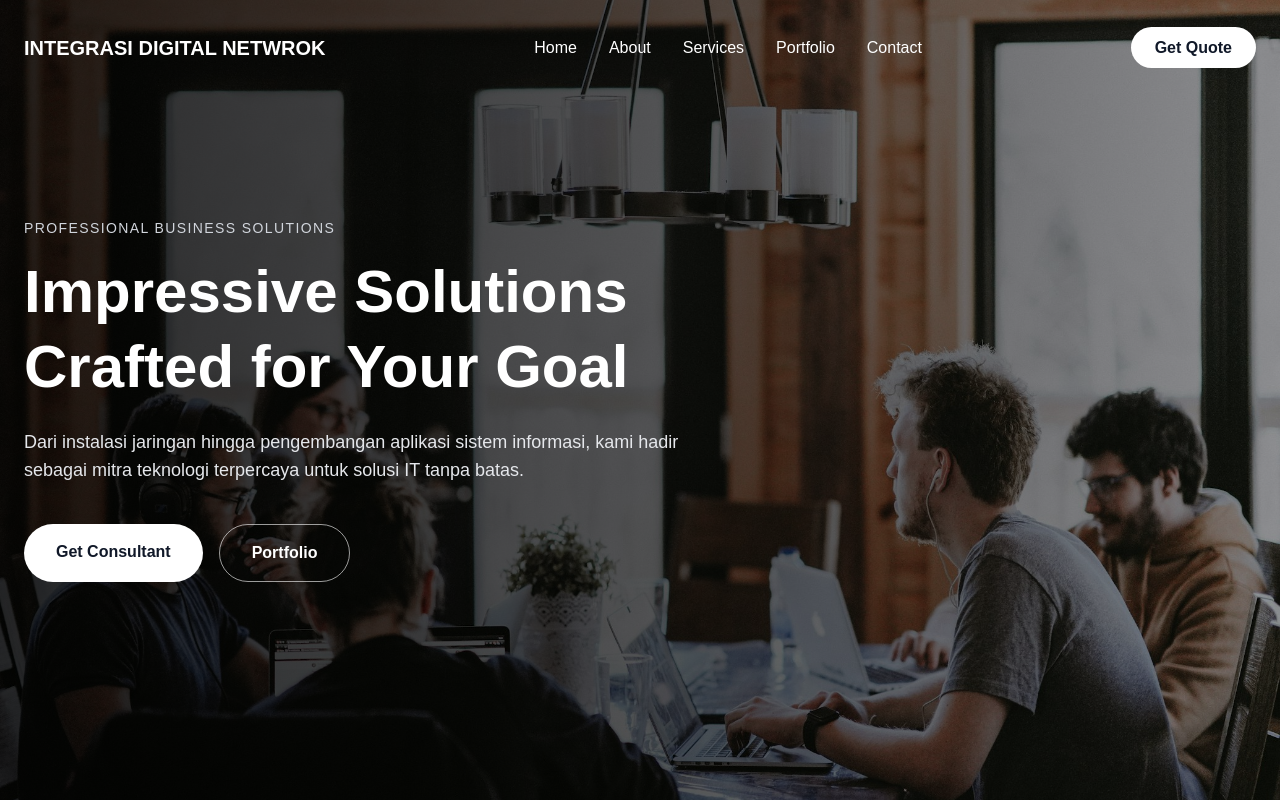
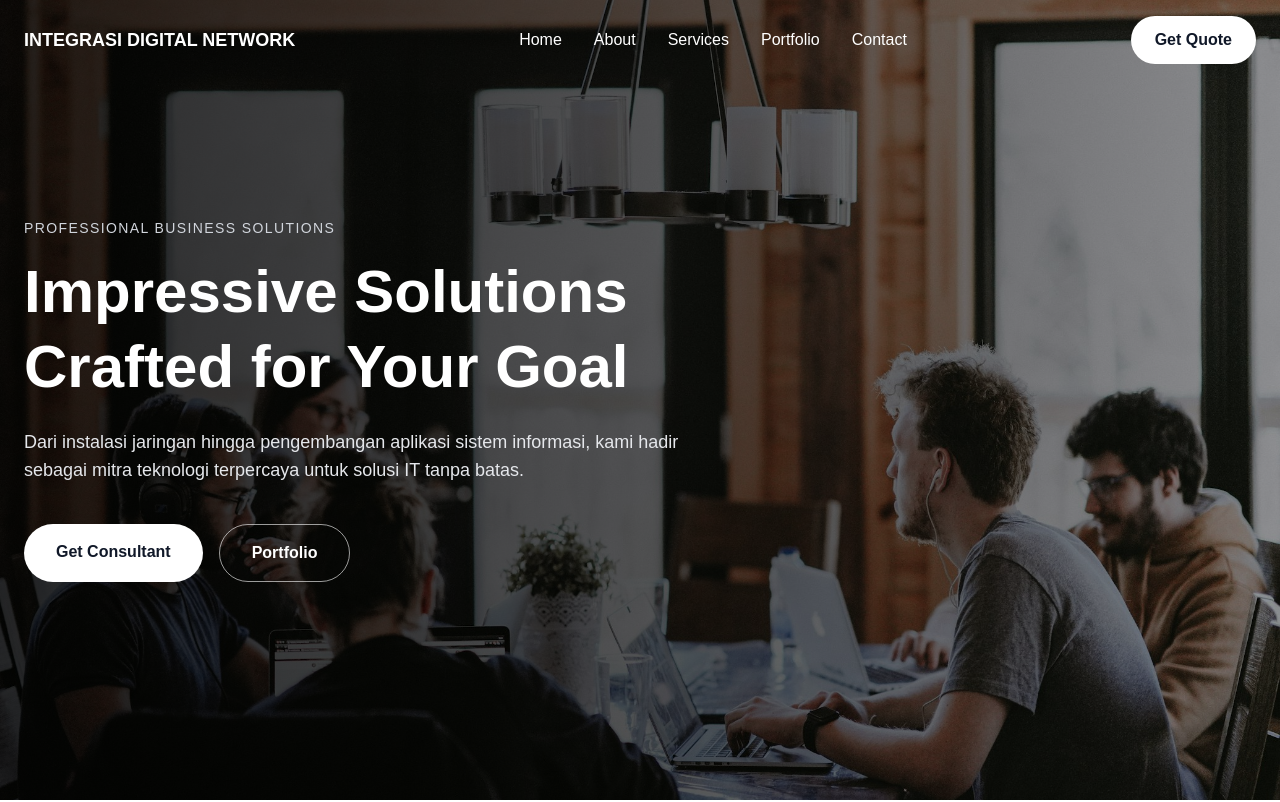
Before and after one commit to zukisama/landingpagenext, a Next.js app: page / in a window 1280 px wide. Shown: the top 802 px of the page. Built offline with nearby package versions, Linux system fonts and the light colour scheme.

Commit message:
navbar humberger

```diff
--- a/src/components/Navbar.tsx
+++ b/src/components/Navbar.tsx
@@ -1,71 +1,77 @@
 "use client";
 
 import { useEffect, useState } from "react";
+import { Menu, X } from "lucide-react";
+
+const navItems = [
+  { label: "Home", href: "#home", trigger: "trigger-hero-animation" },
+  { label: "About", href: "#about", trigger: "trigger-about-animation" },
+  { label: "Services", href: "#services", trigger: "trigger-services-animation" },
+  { label: "Portfolio", href: "#portfolio", trigger: "trigger-portfolio-animation" },
+  { label: "Contact", href: "#contact", trigger: "trigger-cta-animation" },
+];
 
 export default function Navbar() {
   const [scrolled, setScrolled] = useState(false);
+  const [open, setOpen] = useState(false);
 
   useEffect(() => {
-    const onScroll = () => {
-      setScrolled(window.scrollY > 50);
-    };
-
+    const onScroll = () => setScrolled(window.scrollY > 40);
     window.addEventListener("scroll", onScroll);
     return () => window.removeEventListener("scroll", onScroll);
   }, []);
 
+  const handleNavClick = (href: string, trigger?: string) => {
+    setOpen(false);
+
+    if (trigger) {
+      window.dispatchEvent(new Event(trigger));
+    }
+
+    setTimeout(() => {
+      document.querySelector(href)?.scrollIntoView({
+        behavior: "smooth",
+      });
+    }, 50);
+  };
+
   return (
     <header
       className={`fixed top-0 w-full z-50 transition-all duration-300 ${
-        scrolled
-          ? "bg-white/95 backdrop-blur shadow-md"
-          : "bg-transparent"
+        scrolled ? "bg-white/95 backdrop-blur shadow-md" : "bg-transparent"
       }`}
     >
       <div className="max-w-7xl mx-auto px-6">
-        <div className="flex items-center justify-between h-24">
+        <div className="flex items-center justify-between h-20">
 
-          {/* Logo */}
-          <div className="font-bold text-xl">
+          {/* LOGO */}
+          <div className="font-extrabold text-lg">
             <span className={scrolled ? "text-gray-900" : "text-white"}>
-              INTEGRASI DIGITAL NETWROK
+              INTEGRASI DIGITAL NETWORK
             </span>
           </div>
 
-          {/* Menu */}
-          {/* Menu */}
-            {/* Menu */}
-            <nav className="hidden md:flex items-center gap-8 font-medium">
-            {[
-                { label: "Home", href: "#home", event: "trigger-hero-animation" },
-                { label: "About", href: "#about", event: "trigger-about-animation" },
-                { label: "Services", href: "#services", event: "trigger-services-animation" },
-                { label: "Portfolio", href: "#portfolio", event: "trigger-portfolio-animation" },
-                { label: "Contact", href: "#contact", event: "trigger-contact-animation" },
-            ].map((item) => (
-                <a
+          {/* DESKTOP MENU */}
+          <nav className="hidden md:flex items-center gap-8 font-medium">
+            {navItems.map((item) => (
+              <button
                 key={item.label}
-                href={item.href}
-                onClick={() => {
-                    window.dispatchEvent(new Event(item.event));
-                }}
+                onClick={() => handleNavClick(item.href, item.trigger)}
                 className={`transition ${
-                    scrolled
+                  scrolled
                     ? "text-gray-700 hover:text-gray-900"
                     : "text-white hover:text-gray-200"
                 }`}
-                >
+              >
                 {item.label}
-                </a>
+              </button>
             ))}
-            </nav>
+          </nav>
 
-
-
-          {/* CTA Button */}
+          {/* DESKTOP CTA */}
           <div className="hidden md:block">
-            <a
-              href="#contact"
+            <button
+              onClick={() => handleNavClick("#contact", "trigger-cta-animation")}
               className={`px-6 py-3 rounded-full font-semibold transition ${
                 scrolled
                   ? "bg-gray-900 text-white hover:bg-gray-800"
@@ -73,9 +79,42 @@ export default function Navbar() {
               }`}
             >
               Get Quote
-            </a>
+            </button>
           </div>
 
+          {/* MOBILE BUTTON */}
+          <button
+            className="md:hidden text-white"
+            onClick={() => setOpen(!open)}
+          >
+            {open ? <X className="h-7 w-7" /> : <Menu className="h-7 w-7" />}
+          </button>
+        </div>
+      </div>
+
+      {/* MOBILE MENU */}
+      <div
+        className={`md:hidden overflow-hidden transition-all duration-300 ${
+          open ? "max-h-screen opacity-100" : "max-h-0 opacity-0"
+        }`}
+      >
+        <div className="bg-white border-t shadow-lg px-6 py-6 space-y-6">
+          {navItems.map((item) => (
+            <button
+              key={item.label}
+              onClick={() => handleNavClick(item.href, item.trigger)}
+              className="block w-full text-left text-lg font-semibold text-gray-900"
+            >
+              {item.label}
+            </button>
+          ))}
+
+          <button
+            onClick={() => handleNavClick("#contact", "trigger-cta-animation")}
+            className="mt-4 w-full rounded-full bg-gray-900 text-white py-3 font-semibold"
+          >
+            Get Quote
+          </button>
         </div>
       </div>
     </header>
--- a/src/components/ServicesSlider.tsx
+++ /dev/null
@@ -1,65 +0,0 @@
-"use client";
-
-import { motion } from "framer-motion";
-import { ArrowRight } from "lucide-react";
-
-type ServiceItem = {
-  title: string;
-  desc: string;
-  Icon: React.ComponentType<{ className?: string }>;
-};
-
-export default function ServiceCard({
-  item,
-  variant,
-}: {
-  item: ServiceItem;
-  variant: "left" | "center" | "right";
-}) {
-  const isCenter = variant === "center";
-
-  return (
-    <motion.div
-      layout
-      initial={false}
-      className={[
-        "relative rounded-2xl bg-white border border-gray-100",
-        "px-8 py-10 md:px-10 md:py-12 transition-shadow",
-        isCenter ? "shadow-xl" : "shadow-sm",
-      ].join(" ")}
-      whileHover={isCenter ? { y: -4 } : { y: -2 }}
-    >
-      <div className="flex items-start gap-5">
-        <div
-          className={[
-            "shrink-0 rounded-2xl h-14 w-14 flex items-center justify-center",
-            isCenter
-              ? "bg-gray-900 text-white"
-              : "bg-gray-100 text-gray-700",
-          ].join(" ")}
-        >
-          <item.Icon className="h-7 w-7" />
-        </div>
-
-        <div>
-          <h3 className="text-xl font-bold text-gray-900">{item.title}</h3>
-          <p className="mt-3 text-gray-600 leading-relaxed">{item.desc}</p>
-
-          <button className="mt-7 inline-flex items-center gap-3 font-semibold text-gray-900">
-            <span
-              className={[
-                "inline-flex items-center justify-center rounded-full h-11 w-11",
-                isCenter
-                  ? "bg-gray-900 text-white"
-                  : "bg-gray-100 text-gray-900",
-              ].join(" ")}
-            >
-              <ArrowRight className="h-5 w-5" />
-            </span>
-            Read More
-          </button>
-        </div>
-      </div>
-    </motion.div>
-  );
-}
--- /dev/null
+++ b/src/components/ui/SectionHeader.tsx
@@ -0,0 +1,38 @@
+"use client";
+
+import { motion } from "framer-motion";
+
+type Props = {
+  eyebrow: string;
+  title: string;
+  center?: boolean;
+  variants: any;
+};
+
+export default function SectionHeader({
+  eyebrow,
+  title,
+  center = true,
+  variants,
+}: Props) {
+  return (
+    <motion.div
+      variants={variants}
+      className={`${center ? "text-center" : ""} mb-16`}
+    >
+      <motion.p
+        variants={variants}
+        className="uppercase tracking-widest text-sm text-gray-500 mb-3"
+      >
+        {eyebrow}
+      </motion.p>
+
+      <motion.h2
+        variants={variants}
+        className="text-3xl md:text-5xl font-extrabold text-gray-900"
+      >
+        {title}
+      </motion.h2>
+    </motion.div>
+  );
+}
--- /dev/null
+++ b/src/components/ui/SectionWatermark.tsx
@@ -0,0 +1,37 @@
+type SectionWatermarkProps = {
+  text: string;
+  className?: string;
+};
+
+export default function SectionWatermark({
+  text,
+  className = "",
+}: SectionWatermarkProps) {
+  return (
+    <div
+      className={[
+        "pointer-events-none select-none absolute",
+        "-top-8 left-1/2 -translate-x-1/2",
+        className,
+      ].join(" ")}
+    >
+      <span
+        className="
+          block whitespace-nowrap leading-none
+          font-extrabold tracking-widest
+          text-gray-900/5
+          text-[56px]
+          sm:text-[72px]
+          md:text-[100px]
+          lg:text-[140px]
+          xl:text-[160px]
+        "
+        style={{
+          WebkitTextStroke: "1px rgba(0,0,0,0.04)",
+        }}
+      >
+        {text}
+      </span>
+    </div>
+  );
+}
```
Also changed, not shown: 1 other file (tests, documents, lock files or other folders).
